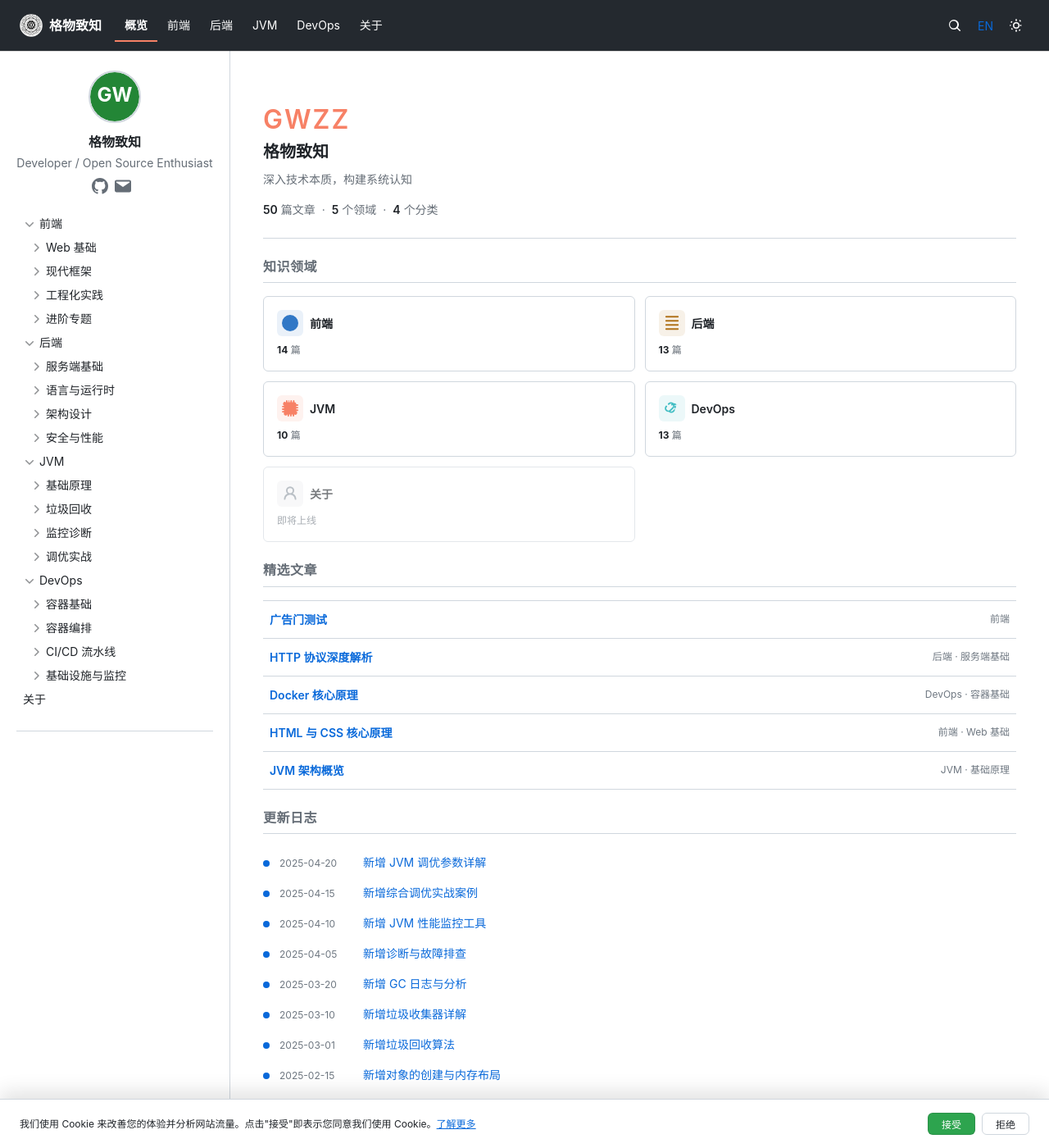
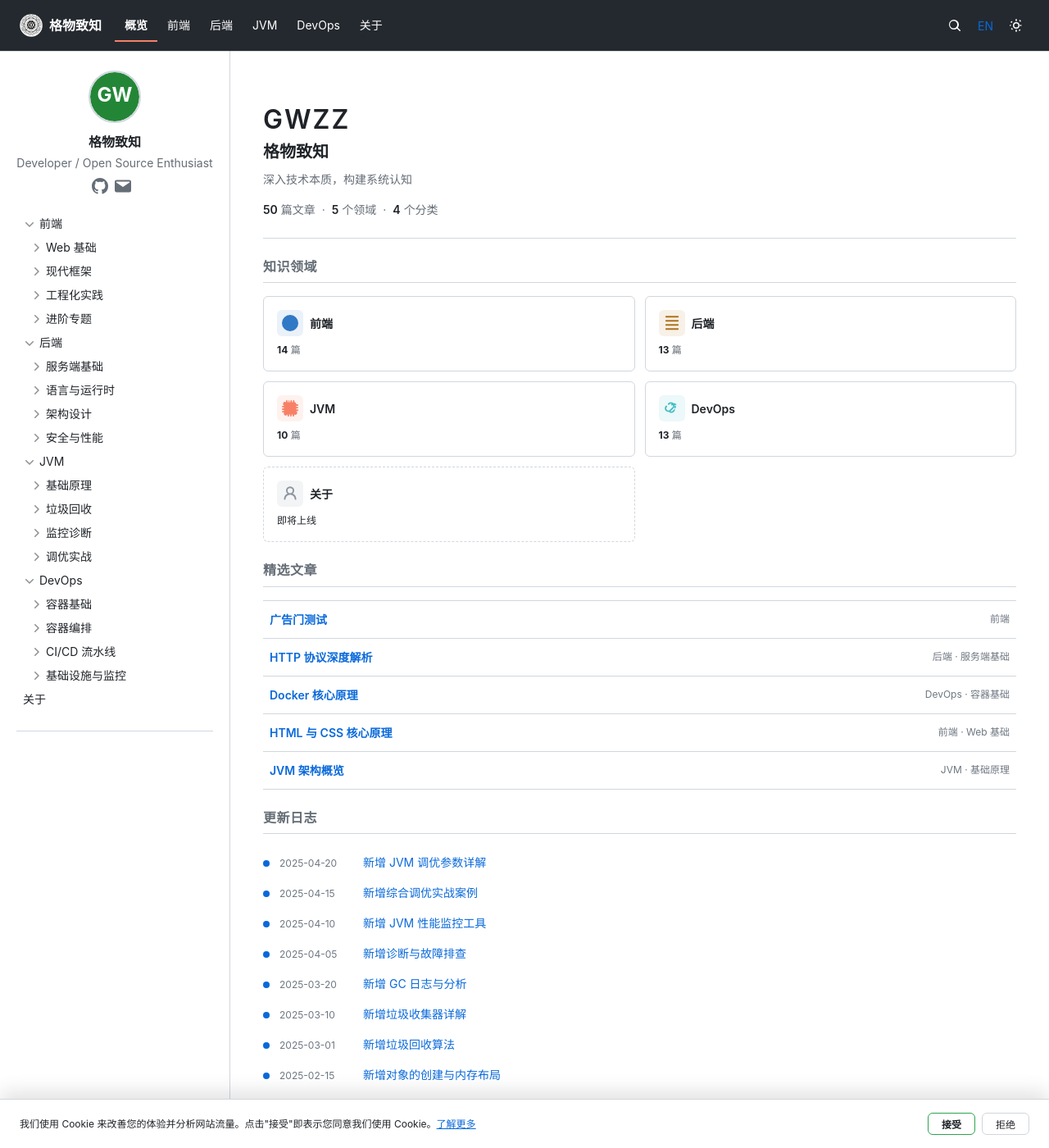
Before and after one commit to ZhouXunYou/zhouxunyou.github.io, a Jekyll site: the page built from index.markdown, in a window 1280 px wide and 1400 px high. Shown: the whole window at 82% size. Built offline with Jekyll 4.4.1, drawn with Linux system fonts in a browser that asks for light colours.

Commit message:
fix: 修复 Lighthouse 无障碍问题
- logo 链接添加 aria-label（链接缺少可识别名称）
- hero-brand 颜色从 #f78166 改为 var(--color-text-primary)（对比度 1.62→5.67）
- domain-empty 移除 opacity:0.6，改用 dashed 边框区分
- domain-coming 颜色改为 var(--color-text-primary)（对比度达标）
- cookie-accept 按钮改为深色文字+绿色边框（白字绿底对比度 1.84 不达标）

```diff
--- a/_includes/header.html
+++ b/_includes/header.html
@@ -1,7 +1,7 @@
 <header class="gh-header">
   <div class="gh-header-inner">
     <!-- Logo / Site name -->
-    <a class="gh-header-logo" href="{% if page_lang == 'en' %}/en/{% else %}/{% endif %}">
+    <a class="gh-header-logo" href="{% if page_lang == 'en' %}/en/{% else %}/{% endif %}" aria-label="{{ site.title | default: site.github_username | escape }}">
       <img class="gh-octicon" src="{{ '/assets/images/favicon-96x96.png' | relative_url }}" width="28" height="28" alt="" aria-hidden="true" loading="lazy">
       <span class="gh-header-title">{{ site.title | default: site.github_username | escape }}</span>
     </a>
--- a/_sass/minima/_components.scss
+++ b/_sass/minima/_components.scss
@@ -414,12 +414,13 @@
 }
 
 .gh-cookie-btn-accept {
-  background-color: var(--color-btn-primary-bg);
-  color: var(--color-btn-primary-text);
-  border-color: var(--color-btn-primary-border);
+  background-color: var(--color-canvas-default);
+  color: var(--color-fg-default);
+  border-color: var(--color-btn-primary-bg);
+  font-weight: 600;
 
   &:hover {
-    background-color: var(--color-btn-primary-hover-bg);
+    background-color: var(--color-canvas-subtle);
   }
 }
 
--- a/_sass/minima/_home.scss
+++ b/_sass/minima/_home.scss
@@ -14,7 +14,7 @@
 .gh-hero-brand {
   font-size: $font-size-32;
   font-weight: $font-weight-semibold;
-  color: #f78166;
+  color: var(--color-text-primary);
   margin: 0 0 $spacing-1;
   letter-spacing: 2px;
 }
@@ -84,10 +84,10 @@
 }
 
 .gh-domain-empty {
-  opacity: 0.6;
+  border-style: dashed;
 
   .gh-domain-coming {
-    color: var(--color-text-tertiary);
+    color: var(--color-text-primary);
     font-size: $font-size-small;
   }
 }
```
